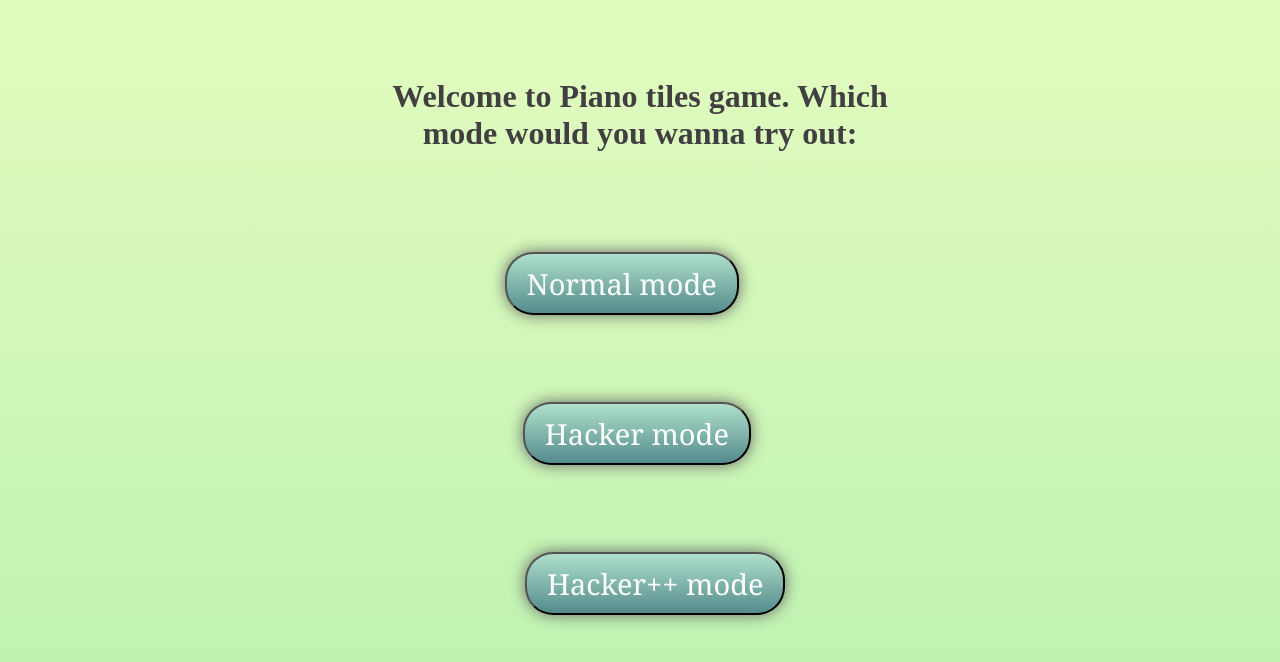
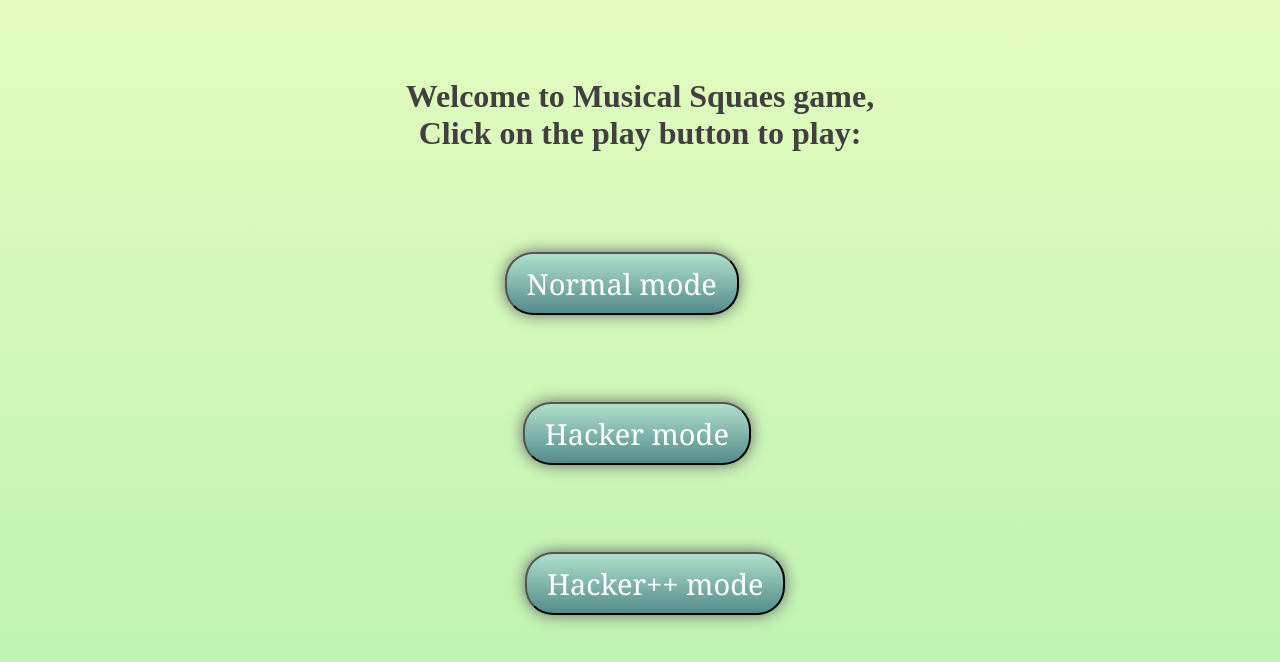
Before and after one commit to Ananth9323/Musical_squares, a plain HTML site: page index.html in a window 1280 px wide. Drawn offline with Linux system fonts and the light colour scheme.

Commit message:
Update index.html

```diff
--- a/index.html
+++ b/index.html
@@ -6,7 +6,7 @@
     <link rel="stylesheet" href="styles.css">
   </head>
   <body>
-    <h1 class="heading">Welcome to Piano tiles game. Which mode would you wanna try out:</h1>
+    <h1 class="heading">Welcome to Musical Squaes game, Click on the play button to play:</h1>
     <a href="normal.html"><button type="button" href="normal.html" name="button" class="btn btn1">Normal mode</button></a>
     <a href="hacker.html"><button type="button" name="button" class="btn btn2">Hacker mode</button></a>
     <button type="button" name="button" class="btn btn3">Hacker++ mode</button>
```
